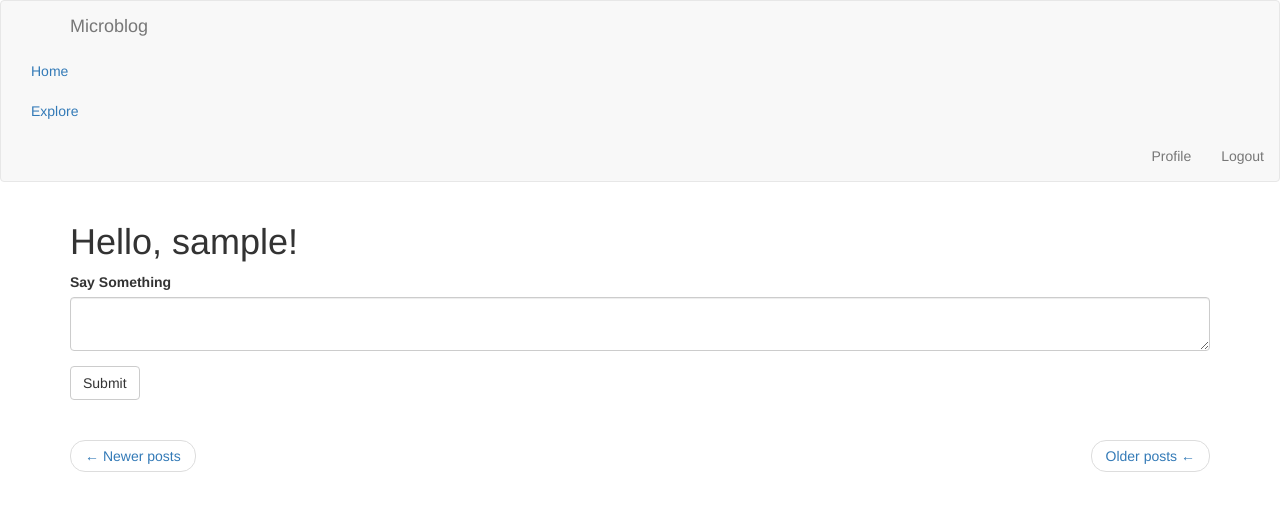
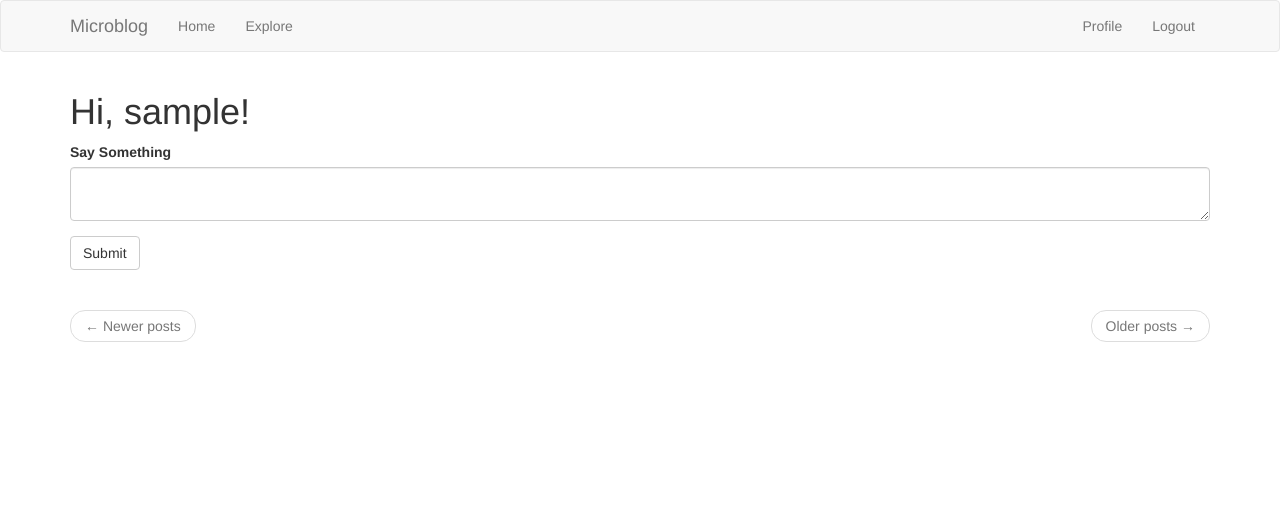
Before and after one commit to asimbhawsinghka/microblog, a Flask app: page / in a window 1280 px wide. Shown: the top 511 px of the page. Run offline with Flask 2, Linux system fonts and the light colour scheme; the visitor is signed in with stand-in values (Sample User, id 1); data comes from the database, SQL or seed files in the repository; data that the repository does not hold is empty; some libraries are stand-ins or nearby versions.

Commit message:
Correct some errors in html

```diff
--- a/app/templates/base.html
+++ b/app/templates/base.html
@@ -1,18 +1,15 @@
 {% extends 'bootstrap/base.html' %}
 
 {% block title %}
-    {% if title %}
-        <title>{{ title }} - Microblog</title>
-    {% else %}
-        <title>Welcome to Microblog!</title>
-    {% endif %}
+    {% if title %}{{ title }} - Microblog{% else %}Welcome to Microblog{% endif %}
 {% endblock %}
 
 {% block navbar %}
     <nav class="navbar navbar-default">
         <div class="container">
+            <div class="navbar-header">
                 <button type="button" class="navbar-toggle collapsed" data-toggle="collapse" data-target="#bs-example-navbar-collapse-1" aria-expanded="false">
-                <span class="sr-only">Toggle Navigation</span>
+                    <span class="sr-only">Toggle navigation</span>
                     <span class="icon-bar"></span>
                     <span class="icon-bar"></span>
                     <span class="icon-bar"></span>
@@ -20,18 +17,19 @@
                 <a class="navbar-brand" href="{{ url_for('index') }}">Microblog</a>
             </div>
             <div class="collapse navbar-collapse" id="bs-example-navbar-collapse-1">
-            <ul class="nav nav-bar">
-                <li><a href="{{ url_for('index') }}">Home</a> </li>
-                <li><a href="{{ url_for('explore') }}">Explore</a> </li>
+                <ul class="nav navbar-nav">
+                    <li><a href="{{ url_for('index') }}">Home</a></li>
+                    <li><a href="{{ url_for('explore') }}">Explore</a></li>
                 </ul>
                 <ul class="nav navbar-nav navbar-right">
                     {% if current_user.is_anonymous %}
                     <li><a href="{{ url_for('login') }}">Login</a></li>
                     {% else %}
-                <li><a href="{{ url_for('user', username = current_user.username) }}">Profile</a></li>
+                    <li><a href="{{ url_for('user', username=current_user.username) }}">Profile</a></li>
                     <li><a href="{{ url_for('logout') }}">Logout</a></li>
                     {% endif %}
                 </ul>
+            </div>
         </div>
     </nav>
 {% endblock %}
@@ -46,7 +44,7 @@
         {% endif %}
         {% endwith %}
 
-        {# application contenet needs to be provided in app_content block #}
+        {# application content needs to be provided in the app_content block #}
         {% block app_content %}{% endblock %}
     </div>
 {% endblock %}
--- a/app/templates/index.html
+++ b/app/templates/index.html
@@ -2,24 +2,24 @@
 {% import 'bootstrap/wtf.html' as wtf %}
 
 {% block app_content %}
-    <h1>Hello, {{ current_user.username }}!</h1>
+    <h1>Hi, {{ current_user.username }}!</h1>
     {% if form %}
-        {{ wtf.quick_form(form) }}
-        <br>
+    {{ wtf.quick_form(form) }}
+    <br>
     {% endif %}
     {% for post in posts %}
         {% include '_post.html' %}
     {% endfor %}
     <nav aria-label="...">
         <ul class="pager">
-            <li class="previous{% if prev_url %} disabled{% endif %}">
+            <li class="previous{% if not prev_url %} disabled{% endif %}">
                 <a href="{{ prev_url or '#' }}">
                     <span aria-hidden="true">&larr;</span> Newer posts
                 </a>
             </li>
-            <li class="next{% if next_url %} disabled{% endif %}">
+            <li class="next{% if not next_url %} disabled{% endif %}">
                 <a href="{{ next_url or '#' }}">
-                    Older posts <span aria-hidden="true">&larr;</span>
+                    Older posts <span aria-hidden="true">&rarr;</span>
                 </a>
             </li>
         </ul>
```
Lines whose indentation alone changed are shown as unchanged.
